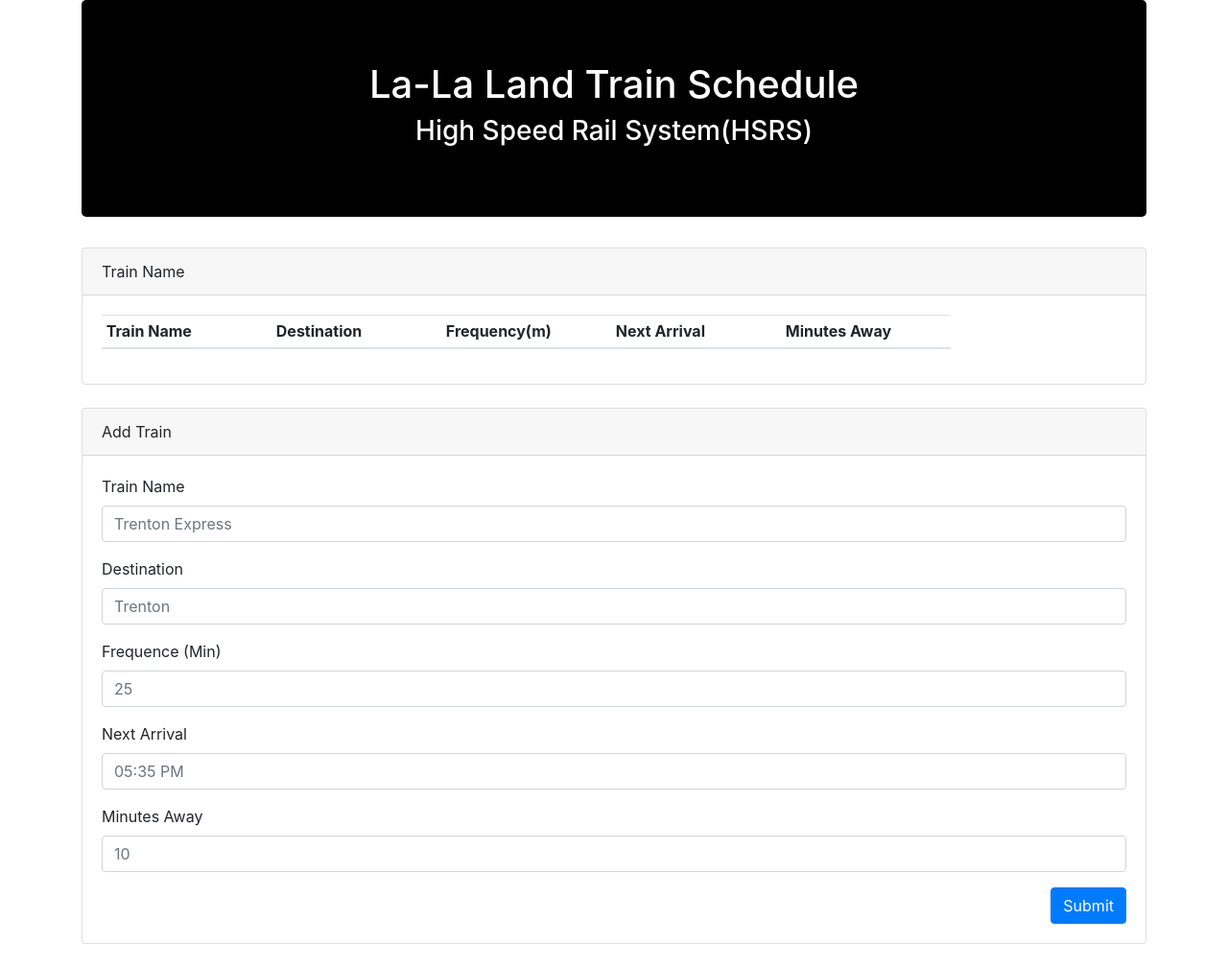
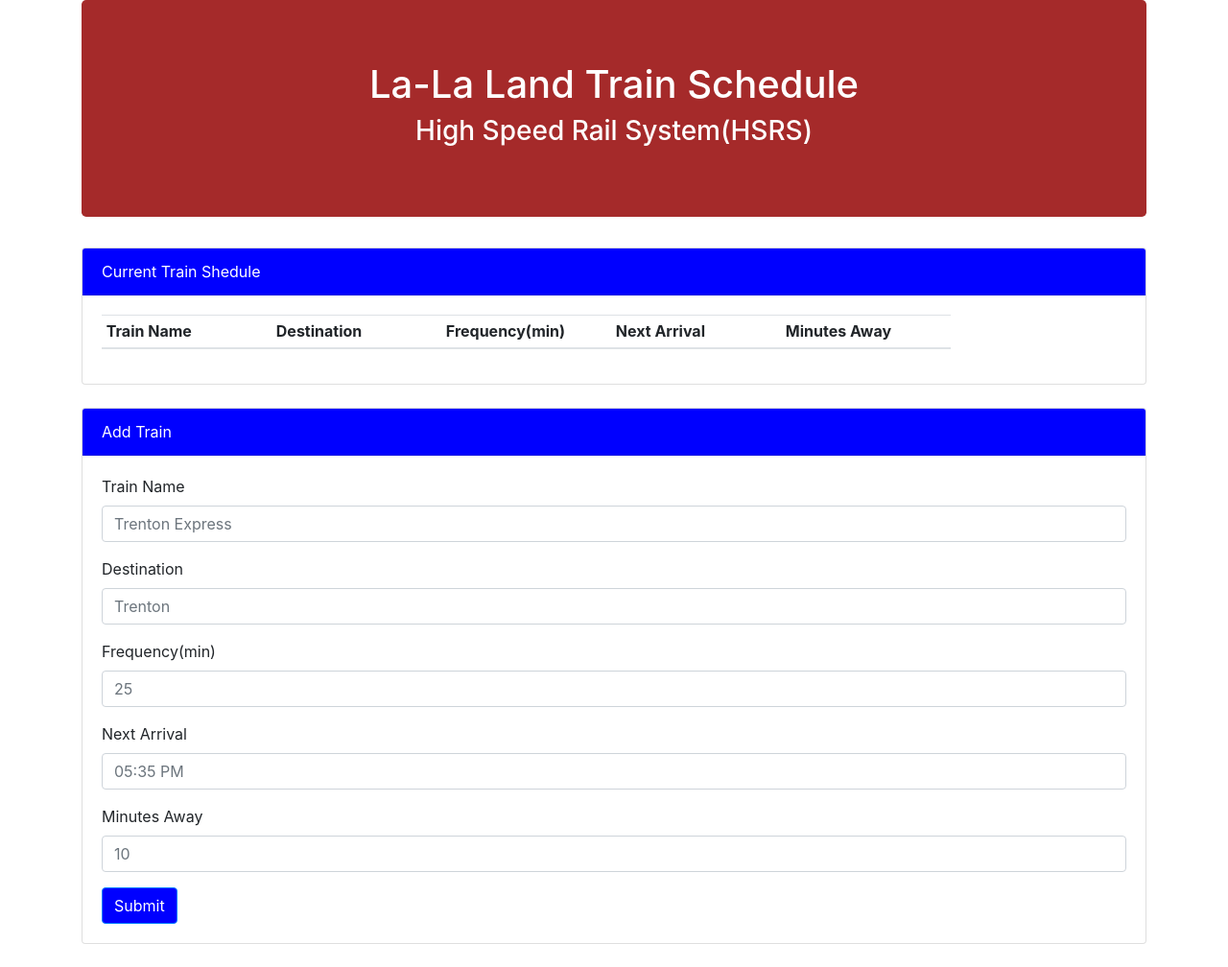
Before and after one commit to sungsoolee2/Train-Activity, a plain HTML site: page index.html in a window 1280 px wide. Shown: the whole page at 96% size. Drawn offline with nearby package versions, Linux system fonts and the light colour scheme; no server answers.

Commit message:
Updated Styling

```diff
--- a/Trainschedule.js
+++ b/Trainschedule.js
@@ -22,7 +22,7 @@ var firebaseConfig = {
 var database = firebase.database();
 
 // 2. Button for adding Trains
-$("#add-train-btn").on("click", function(event) {
+$("#add-train-btn").on("click", function (event) {
     event.preventDefault();
 
     // Grabs user input
@@ -31,9 +31,13 @@ $("#add-train-btn").on("click", function(event) {
     //   var trainfrequency = moment($("#frequency-input").val().trim(), "MM/DD/YYYY").format("X");
     var trainFrequency = $("#frequency-input").val().trim();
     var nextArrival = $("#nextarrival-input").val().trim();
+
+    formatAMPM(nextArrival);
+    console.log(formatAMPM(nextArrival));
+
     // var nextArrival = moment($("#nextarrival-input").val().trim(),).format("LT");
     var minAway = $("#minutesaway-input").val().trim();
-console.log(nextArrival);
+    console.log(strTime);
 
 
     // Creates local "temporary" object for holding train data
@@ -67,13 +71,13 @@ console.log(nextArrival);
 });
 
 // 3. Create Firebase event for adding employee to the database and a row in the html when a user adds an entry
-database.ref().on("child_added", function(childSnapshot) {
+database.ref().on("child_added", function (childSnapshot) {
     console.log(childSnapshot.val());
 
     // Store everything into a variable.
     var trainName = childSnapshot.val().name;
     var trainDestination = childSnapshot.val().destination;
-  var trainfrequency= childSnapshot.val().frequency;
+    var trainfrequency = childSnapshot.val().frequency;
     var nextArrival = childSnapshot.val().arrival;
     var minAway = childSnapshot.val().away;
 
@@ -113,17 +117,17 @@ console.log(trainNext);
 });
 
 function formatAMPM(nextArrival) {
-    var hours = date.getHours();
-    var minutes = date.getMinutes();
+    var hours = nextArrival.getHours();
+    var minutes = nextArrival.getMinutes();
     var ampm = hours >= 12 ? 'pm' : 'am';
     hours = hours % 12;
     hours = hours ? hours : 12; // the hour '0' should be '12'
-    minutes = minutes < 10 ? '0'+minutes : minutes;
+    minutes = minutes < 10 ? '0' + minutes : minutes;
     var strTime = hours + ':' + minutes + ' ' + ampm;
     return strTime;
 }
 
-  console.log(formatAMPM(nextArrival));
+
 
 // Example Time Math
 // -----------------------------------------------------------------------------
--- a/index.html
+++ b/index.html
@@ -5,7 +5,7 @@
 <head>
 
   <meta charset="UTF-8">
-  <title>Employee Tracker</title>
+  <title>Train Tracker</title>
 
   <!-- Bootstrap -->
   <link rel="stylesheet" href="https://maxcdn.bootstrapcdn.com/bootstrap/4.0.0/css/bootstrap.min.css">
@@ -33,7 +33,7 @@
   <!-- Employee Tracker -->
   <div class="container">
 <!-- Jumbotron -->
-    <div class="jumbotron" style="background-color: black; color: white">
+    <div class="jumbotron" style="background-color: brown; color: white">
       <h1 class="text-center">La-La Land Train Schedule</h1>
       <h3 class="text-center">High Speed Rail System(HSRS)</h3>
     </div>
@@ -44,14 +44,14 @@
 
  <!-- Current Train Schedule-->
 <div class="card mb-4">
-          <div class="card-header">Train Name</div>
+          <div class="card-header" style="background-color: blue; color: white">Current Train Shedule</div>
           <div class="card-body">
             <table class="table table-sm table-hover" id='train-table'>
               <thead>
                 <tr>
                   <th scope="col">Train Name</th>
                   <th scope="col">Destination</th>
-                  <th scope="col">Frequency(m)</th>
+                  <th scope="col">Frequency(min)</th>
                   <th scope="col">Next Arrival </th>
                   <th scope="col">Minutes Away</th>
                   <!-- <th scope="col">Total Billed ($)</th> -->
@@ -69,7 +69,7 @@
       <div class="col-md-12">
         <!-- Add Train  -->
         <div class="card mb-4">
-          <div class="card-header">Add Train</div>
+          <div class="card-header" style="background-color: blue; color: white">Add Train</div>
           <div class="card-body">
 
  <!-- Entry Form -->
@@ -83,7 +83,7 @@
                 <input class="form-control" id="destination-input" placeholder="Trenton" type="text">
  </div>
               <div class="form-group">
-                <label for="frequency-input">Frequence (Min)</label>
+                <label for="frequency-input">Frequency(min)</label>
                 <input class="form-control" id="frequency-input" placeholder="25" type="text">
  </div>
               <div class="form-group">
@@ -94,7 +94,7 @@
                 <label for="minutesaway-input">Minutes Away</label>
                 <input class="form-control" id="minutesaway-input" placeholder="10" type="text">
 </div>
-              <button class="btn btn-primary float-right" id="add-train-btn">Submit</button>
+              <button class="btn btn-primary float-left" id="add-train-btn" style="background-color: blue; color: white">Submit</button>
             </form>
 
  </div>
--- a/style.css
+++ b/style.css
@@ -3,4 +3,5 @@
     td {
       display: inline-block;
       width: 16.575%;
+
     }
```
Lines whose indentation alone changed are shown as unchanged.
